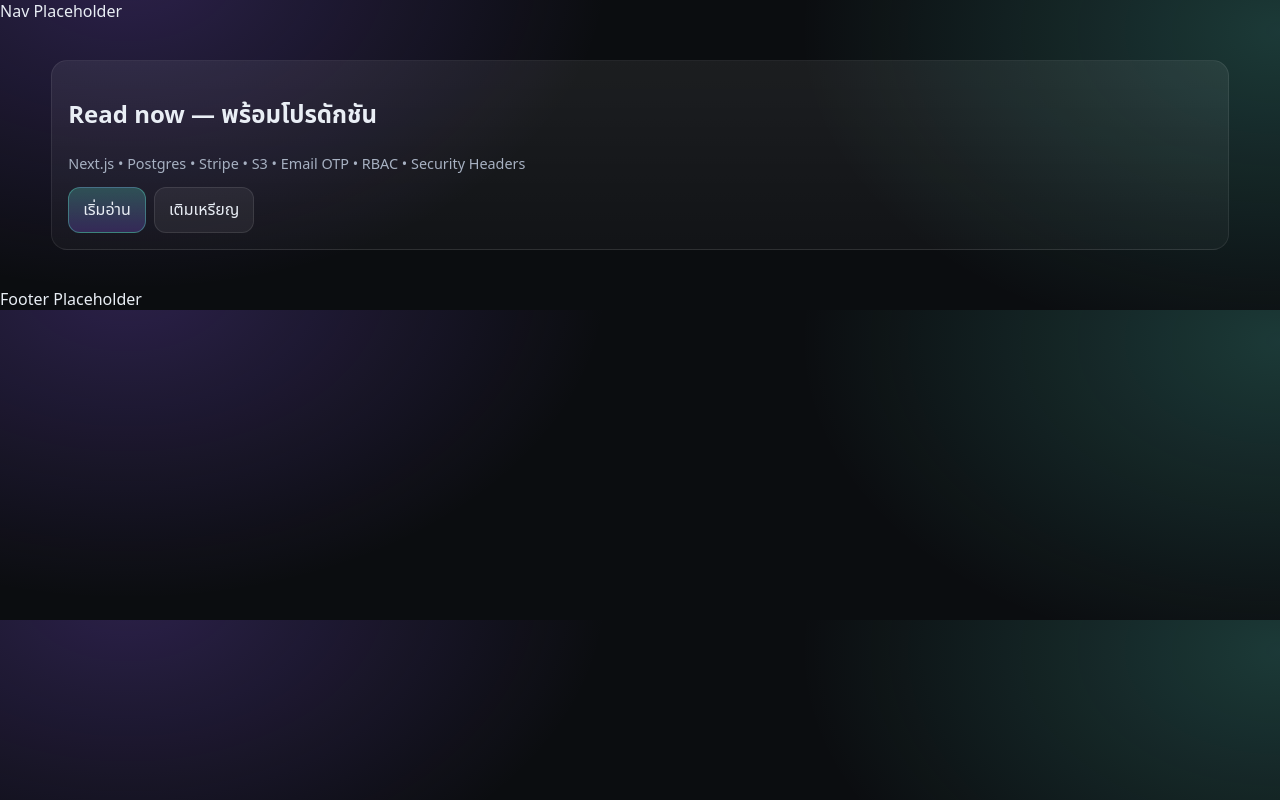
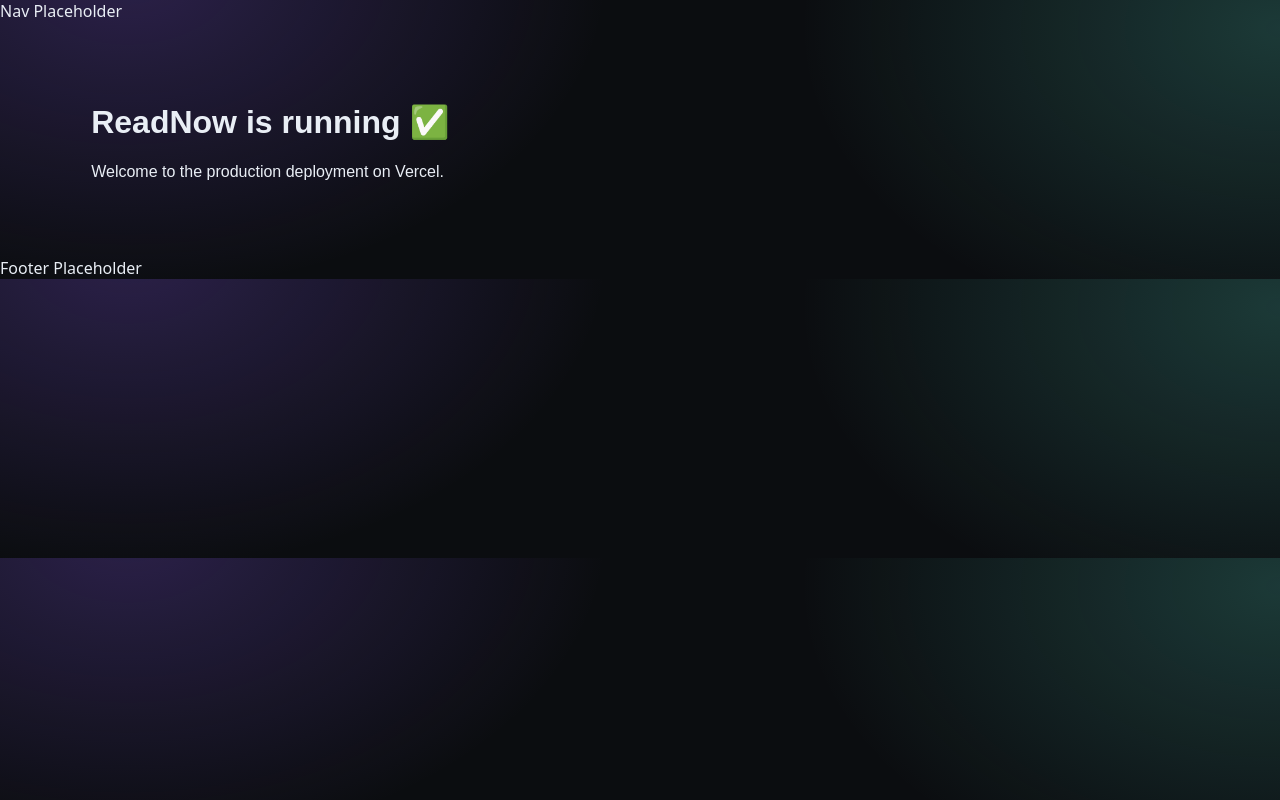
Before and after one commit to chakritphatyensuk9-debug/READNOW, a Next.js app: page / in a window 1280 px wide. Built offline with nearby package versions, Linux system fonts and the light colour scheme.

Commit message:
feat: add homepage page.tsx

```diff
--- a/app/page.tsx
+++ b/app/page.tsx
@@ -1,13 +1,8 @@
-import Link from 'next/link'
-export default function Home(){
-  return (<main>
-    <section className="hero">
-      <h1>Read now — พร้อมโปรดักชัน</h1>
-      <p className="meta">Next.js • Postgres • Stripe • S3 • Email OTP • RBAC • Security Headers</p>
-      <div style={{display:'flex', gap:8}}>
-        <Link className="btn primary" href="/comics">เริ่มอ่าน</Link>
-        <Link className="btn" href="/coins">เติมเหรียญ</Link>
-      </div>
-    </section>
-  </main>)
+export default function Home() {
+  return (
+    <main style={{ padding: "40px", fontFamily: "sans-serif" }}>
+      <h1>ReadNow is running ✅</h1>
+      <p>Welcome to the production deployment on Vercel.</p>
+    </main>
+  );
 }
```
